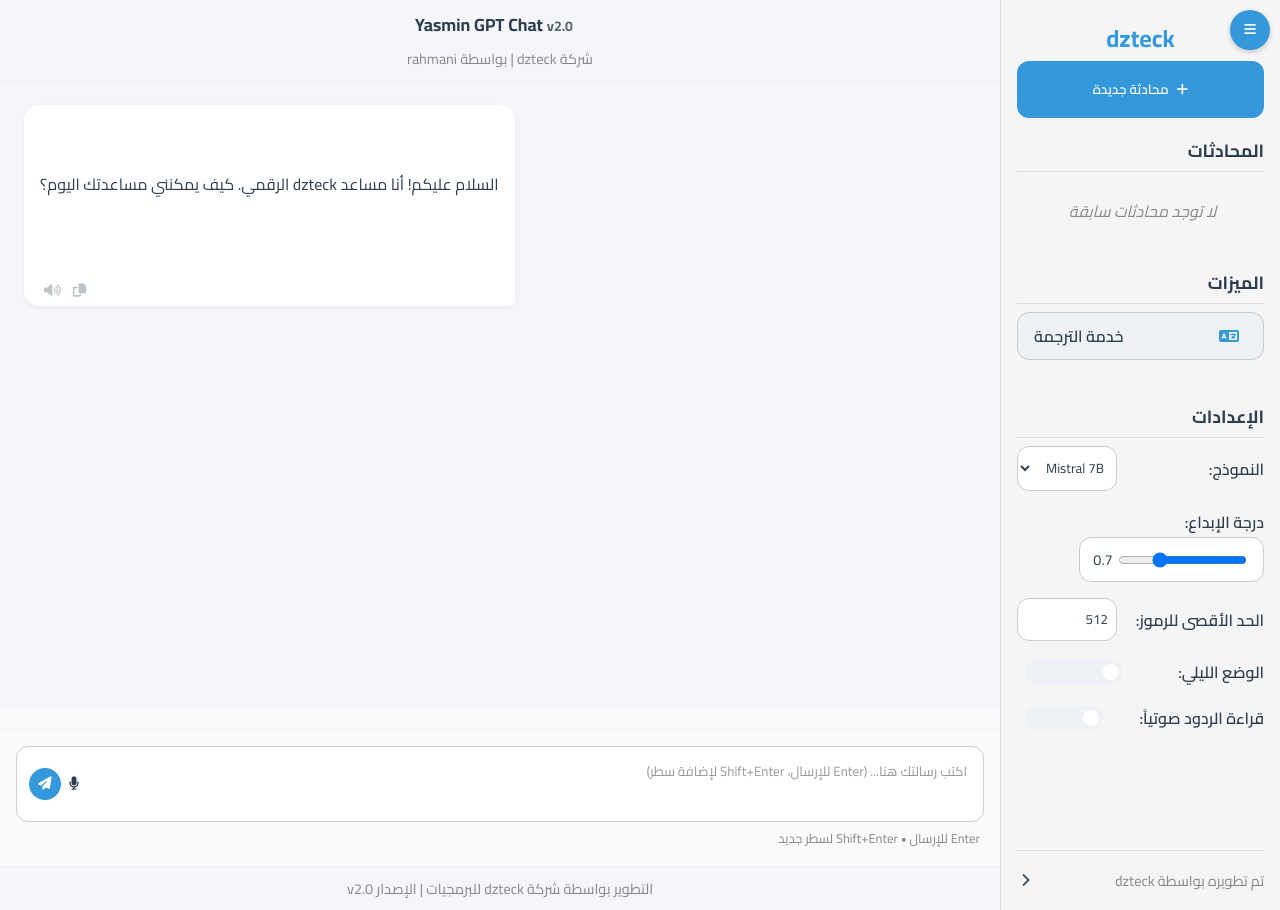
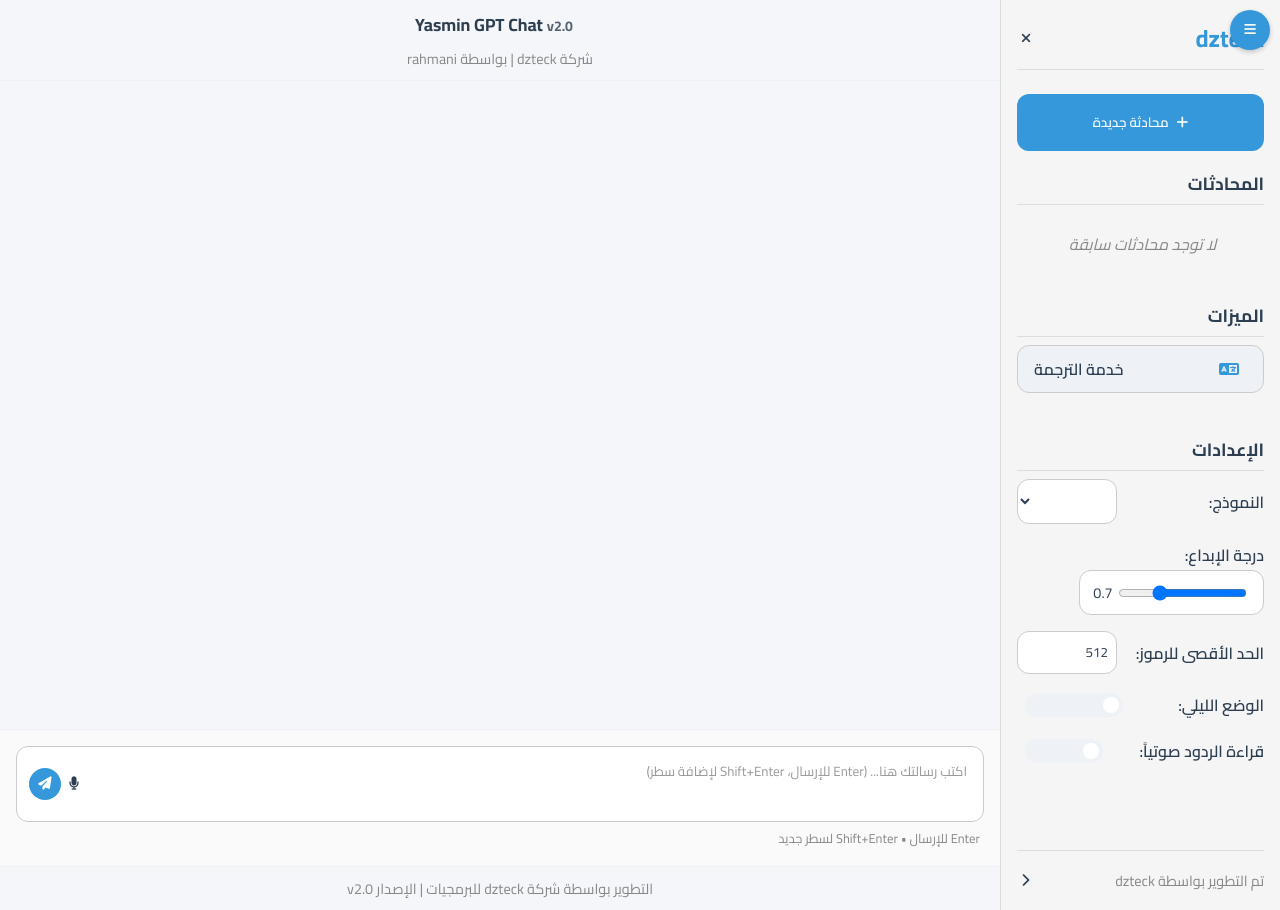
Before and after one commit to rabeh2/dzgpt, a Flask app: page / in a window 1280 px wide. Run offline with Flask 3, Linux system fonts and the light colour scheme; lists and menus that the app fills with data are empty.

Commit message:
Update index.html

```diff
--- a/templates/index.html
+++ b/templates/index.html
@@ -3,55 +3,66 @@
 <head>
     <meta charset="UTF-8">
     <meta name="viewport" content="width=device-width, initial-scale=1.0">
-    <!-- Changed Title -->
+    <!-- *** CHANGED: Title *** -->
     <title>dzteck Chat</title>
     <link rel="stylesheet" href="{{ url_for('static', filename='css/styles.css') }}">
-    <link rel="stylesheet" href="https://cdnjs.cloudflare.com/ajax/libs/font-awesome/6.4.0/css/all.min.css">
+    <!-- Updated Font Awesome for potentially newer icons -->
+    <link rel="stylesheet" href="https://cdnjs.cloudflare.com/ajax/libs/font-awesome/6.5.1/css/all.min.css" integrity="sha512-DTOQO9RWCH3ppGqcWaEA1BIZOC6xxalwEsw9c2QQeAIftl+Vegovlnee1c9QX4TctnWMn13TZye+giMm8e2LwA==" crossorigin="anonymous" referrerpolicy="no-referrer" />
     <!-- Fonts for better Arabic support -->
     <link href="https://fonts.googleapis.com/css2?family=Cairo:wght@400;600;700&display=swap" rel="stylesheet">
+    <link href="https://fonts.googleapis.com/css2?family=IBM+Plex+Sans+Arabic:wght@400;500;600&display=swap" rel="stylesheet">
 </head>
 <body>
     <!-- Main Container -->
     <div class="app-container">
         <!-- Sidebar for settings and conversations -->
         <div id="settings-sidebar">
-            <!-- Changed Heading -->
-            <h2>dzteck</h2>
+             <div class="sidebar-header">
+                 <!-- *** CHANGED: Sidebar Title *** -->
+                 <h2>dzteck</h2>
+                 <!-- Close button for mobile, hidden on desktop -->
+                 <button id="close-sidebar" class="icon-button close-button" title="إغلاق الشريط الجانبي">
+                     <i class="fas fa-times"></i>
+                 </button>
+             </div>
+
 
             <!-- New Conversation Button -->
             <button id="new-conversation" class="primary-button">
                 <i class="fas fa-plus"></i> محادثة جديدة
             </button>
 
-            <div class="sidebar-section">
+            <!-- Conversations List Section -->
+            <div class="sidebar-section conversations-section">
                 <h3>المحادثات</h3>
                 <div id="conversations-list" class="conversations-container">
-                    <!-- Conversations will be listed here dynamically -->
+                    <!-- Conversations will be listed here dynamically by app.js -->
                     <div class="empty-state">لا توجد محادثات سابقة</div>
                 </div>
             </div>
 
-            <div class="sidebar-section">
+            <!-- Features Section -->
+            <div class="sidebar-section features-section">
                 <h3>الميزات</h3>
 
-                <!-- Translation Feature -->
+                <!-- Translation Feature Example -->
                 <div class="feature-item">
-                     <!-- Link should point to a valid route if feature exists -->
-                    <a href="#" class="feature-link">
+                    <a href="/translation" class="feature-link"> <!-- Keep existing link -->
                         <i class="fas fa-language"></i> خدمة الترجمة
                     </a>
                 </div>
+                 <!-- Add other feature items here as needed -->
             </div>
 
-            <div class="sidebar-section">
+            <!-- Settings Section -->
+            <div class="sidebar-section settings-section">
                 <h3>الإعدادات</h3>
 
                 <!-- Model Selection -->
                 <div class="setting-item">
                     <label for="model-select">النموذج:</label>
                     <select id="model-select">
-                        <option value="mistralai/mistral-7b-instruct">Mistral 7B</option>
-                        <!-- Other models will be loaded dynamically -->
+                        <!-- Options will be loaded dynamically by app.js -->
                     </select>
                 </div>
 
@@ -67,7 +78,7 @@
                 <!-- Max Tokens -->
                 <div class="setting-item">
                     <label for="max-tokens-input">الحد الأقصى للرموز:</label>
-                    <input type="number" id="max-tokens-input" value="512" min="50" max="4000">
+                    <input type="number" id="max-tokens-input" value="512" min="50" max="4000" step="10">
                 </div>
 
                 <!-- Dark Mode Toggle -->
@@ -87,80 +98,90 @@
                         <span class="slider round"></span>
                     </label>
                 </div>
+                 <!-- Add other settings items here -->
             </div>
 
+            <!-- Sidebar Footer -->
             <div class="sidebar-footer">
-                 <!-- Changed Footer Text -->
-                <span>تم تطويره بواسطة dzteck</span>
-                <button id="toggle-sidebar" class="icon-button">
+                 <!-- *** CHANGED: Footer Text *** -->
+                <span>تم التطوير بواسطة dzteck</span>
+                <!-- Toggle sidebar button (Desktop Only), hidden on mobile -->
+                <button id="toggle-sidebar" class="icon-button" title="إغلاق الشريط الجانبي">
                     <i class="fas fa-chevron-right"></i>
                 </button>
             </div>
-        </div>
+        </div> <!-- End #settings-sidebar -->
+
+        <!-- Overlay for mobile sidebar, hidden on desktop -->
+        <div id="sidebar-overlay"></div>
 
         <!-- Main Chat Area -->
         <div id="chat-container">
             <!-- App Header -->
             <div class="chat-header">
-                 <!-- Title now comes from app.py's APP_TITLE -->
+                 <!-- *** CHANGED: Title variable from app.py will be used *** -->
                 <h2>{{ app_title }} <span class="version">v2.0</span></h2>
-                <p>شركة dzteck | بواسطة rahmani</p> <!-- Already mentions dzteck -->
-            </div>
+                <p>شركة dzteck | بواسطة rahmani</p> <!-- Already has dzteck -->
+            </div> <!-- End .chat-header -->
 
             <!-- Offline Indicator -->
             <div id="offline-indicator">
                 <i class="fas fa-exclamation-triangle"></i>
                 أنت غير متصل بالإنترنت
-            </div>
+            </div> <!-- End #offline-indicator -->
 
             <!-- Messages Container -->
             <div id="messages">
-                <!-- Welcome message - Updated text -->
+                <!-- Initial Welcome Message (added by app.js on load if no conversation) -->
+                <!-- Example structure (content updated by JS) -->
+                <!--
                 <div class="message-bubble ai-bubble">
-                    <p>السلام عليكم! أنا مساعد dzteck الرقمي. كيف يمكنني مساعدتك اليوم؟</p>
-                    <div class="message-actions">
-                        <button class="copy-btn" title="نسخ"><i class="fas fa-copy"></i></button>
-                        <button class="speak-btn" title="استماع"><i class="fas fa-volume-up"></i></button>
-                    </div>
+                    <p>السلام عليكم! أنا مساعد dzteck الرقمي بالعربية...</p>
+                    ...
                 </div>
+                -->
+            </div> <!-- End #messages -->
 
-                <!-- Messages will be added here -->
-            </div>
-
-            <!-- Regenerate Button (Placed dynamically by JS after #messages) -->
-             <div style="height: 20px; flex-shrink: 0;"></div> <!-- Simple spacer -->
-
+            <!-- Regenerate Button (Positioned by app.js) -->
+             <!-- This button is created and moved by JS -->
 
             <!-- Input Area -->
             <div id="input-area">
                 <div id="input-container">
                     <textarea id="message-input" placeholder="اكتب رسالتك هنا... (Enter للإرسال، Shift+Enter لإضافة سطر)"></textarea>
+                    <!-- Microphone Button (shown if STT supported) -->
                     <button id="mic-button" class="icon-button" title="إدخال صوتي">
                         <i class="fas fa-microphone"></i>
                     </button>
-                    <button id="send-button">
+                    <!-- Send Button -->
+                    <button id="send-button" title="إرسال">
                         <i class="fas fa-paper-plane"></i>
                     </button>
-                </div>
+                </div> <!-- End #input-container -->
                 <div class="input-footer">
                     <span class="typing-hint">Enter للإرسال • Shift+Enter لسطر جديد</span>
-                    <button id="mobile-settings" class="icon-button">
+                    <!-- Mobile Settings Button (opens sidebar), hidden on desktop -->
+                    <button id="mobile-settings" class="icon-button" title="الإعدادات">
                         <i class="fas fa-cog"></i>
                     </button>
-                </div>
-            </div>
+                </div> <!-- End .input-footer -->
+            </div> <!-- End #input-area -->
+
+            <!-- Global App Error Message Container -->
+             <div id="app-error-message" class="app-error-message"></div>
+
 
             <!-- App Footer -->
             <div class="chat-footer">
-                 <!-- Already mentions dzteck -->
+                 <!-- *** Kept original dzteck reference *** -->
                 <p>التطوير بواسطة شركة dzteck للبرمجيات | الإصدار v2.0</p>
-            </div>
+            </div> <!-- End .chat-footer -->
 
         </div> <!-- End #chat-container -->
     </div> <!-- End .app-container -->
 
-    <!-- Mobile Menu Button (only visible on small screens) -->
-    <button id="mobile-menu" class="icon-button">
+    <!-- Mobile Menu Button (only visible on small screens, opens sidebar) -->
+    <button id="mobile-menu" class="icon-button" title="فتح القائمة">
         <i class="fas fa-bars"></i>
     </button>
 
@@ -168,14 +189,16 @@
     <div id="confirm-modal" class="modal">
         <div class="modal-content">
             <h3>تأكيد</h3>
-            <p id="confirm-message">هل أنت متأكد من أنك تريد الحذف؟</p>
+            <p id="confirm-message">هل أنت متأكد؟</p>
             <div class="modal-buttons">
                 <button id="confirm-cancel">إلغاء</button>
                 <button id="confirm-ok" class="danger-button">تأكيد</button>
             </div>
         </div>
-    </div>
+    </div> <!-- End #confirm-modal -->
 
+    <!-- Script Tag -->
     <script src="{{ url_for('static', filename='js/app.js') }}"></script>
+
 </body>
 </html>
```
